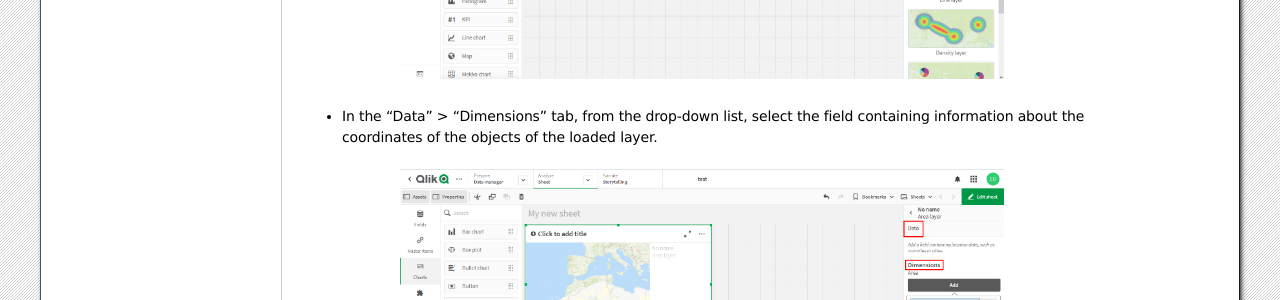
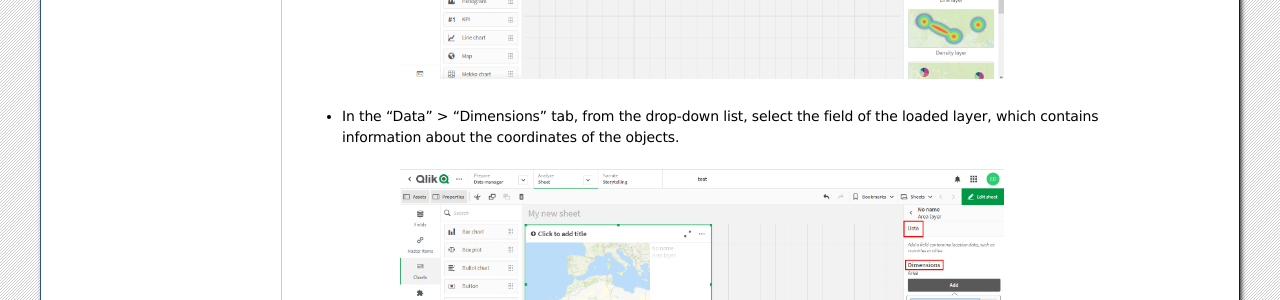
Before and after one commit to nextgis/docs_data, a Sphinx documentation site: the page built from source/qlik.rst, in a window 1280 px wide and 900 px high, scrolled down 2221 px. Shown: the part 152-452 px from the top of the window. Built offline with Sphinx 7.4.7, drawn with Linux system fonts in a browser that asks for light colours; formulas are drawn with MathJax 3; pages that are not in the unit, such as notebooks, are missing from menus.

Commit message:
Update qlik.rst

```diff
--- a/source/qlik.rst
+++ b/source/qlik.rst
@@ -48,7 +48,7 @@ How to load data into Qlik Sense
    :align: center
    :width: 16cm
 
-* In the "Data" > "Dimensions" tab, from the drop-down list, select the field containing information about the coordinates of the objects of the loaded layer.
+* In the "Data" > "Dimensions" tab, from the drop-down list, select the field of the loaded layer, which contains information about the coordinates of the objects.
 
 .. figure:: _static/qlik7.png
    :name: qlik7
```
